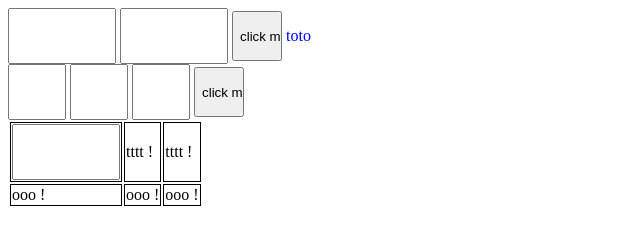
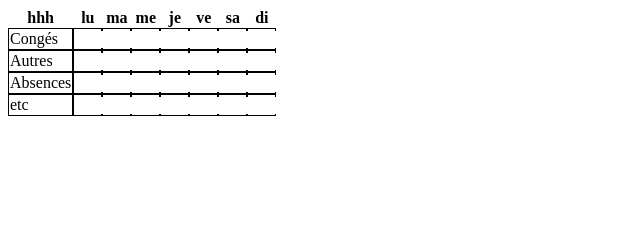
Before and after one commit to djedje72/projet-gwen, a plain HTML site: page index.html in a window 1280 px wide. Shown: the whole page, without its empty margins (0-640 px from the left). Drawn offline with nearby package versions, Linux system fonts and the light colour scheme.

Commit message:
new commit !

```diff
--- a/index.html
+++ b/index.html
@@ -1,65 +1,29 @@
 <!DOCTYPE html>
-<html>
+<html ng-app="gwenApp">
     <head>
+        <meta charset="UTF-8">
+        <script src="https://ajax.googleapis.com/ajax/libs/angularjs/1.6.4/angular.min.js"></script>
+        <script type="text/javascript">
+            //je récupère mon application défini par un ng-app dans le HTML
+            var app = angular.module('gwenApp', []);
 
-        <style type="text/css">
-            #mySpan {
-                color: blue;
-            }
-            input {
-                width: 50px;
-                height: 50px;
-            }
-
-            .input-small {
-                width: 100px;
-            }
-
-            td {
-                border: 1px solid black;
-            }
-        </style>
+            //j'ajoute un controleur sur mon application
+            app.controller('myCtrl', function($scope) {
+                $scope.jours = ["lu", "ma", "me", "je", "ve", "sa", "di"];
+                $scope.motifs = ["Congés", "Autres", "Absences", "etc"];
+            });
+        </script>
+        <link rel="stylesheet" href="myStyle.css"/>
     </head>
-    <body>
-        <!--<script src="myScript.js"></script>-->
-        <script type="text/javascript">
-            var myVar = 0;
-            function myFunction() {
-                console.log("test !");
-                myVar++;
-                console.log("j'ai cliqué "+ myVar +" fois !");
-            }
-
-            function myFunction2(monElement) {
-                var toto = document.getElementById("mySpan");
-                toto.innerHTML = monElement.value;
-            }
-        </script>
-        <div>
-            <input class="input-small" type="text"/>
-            <input class="input-small" type="text"/>
-            <input type="button" value="click me !" onclick="myFunction();"/>
-            <span id="mySpan">toto</span>
-        </div>
-        <div>
-            <input type="text"/>
-            <input type="text"/>
-            <input type="text"/>
-            <input type="button" value="click me 2 !"/>
-        </div>
-
-        <table>
+    <body ng-controller="myCtrl">
+        <table class="week">
             <tr>
-                <td>
-                    <input class="input-small" type="text" onchange="myFunction2(this)"/>
-                </td>
-                <td>tttt !</td>
-                <td>tttt !</td>
+                <th>hhh</th>
+                <th ng-repeat="jourActuel in jours">{{jourActuel}}</th>
             </tr>
-            <tr>
-                <td>ooo !</td>
-                <td>ooo !</td>
-                <td>ooo !</td>
+            <tr ng-repeat="motif in motifs">
+                <td>{{motif}}</td>
+                <td ng-repeat="jourActuel in jours"><input type="text"></td>
             </tr>
         </table>
     </body>
--- a/myStyle.css
+++ b/myStyle.css
@@ -0,0 +1,15 @@
+table {
+    display: inline-block;
+    border-spacing: 0;
+}
+
+.week td {
+    width: 25px;
+    border: 1px solid black;
+}
+
+.week td input {
+    border: none;
+    outline: none;
+    width: 100%;
+}
```
Also changed, not shown: myScript.js (+3 -10 lines).
